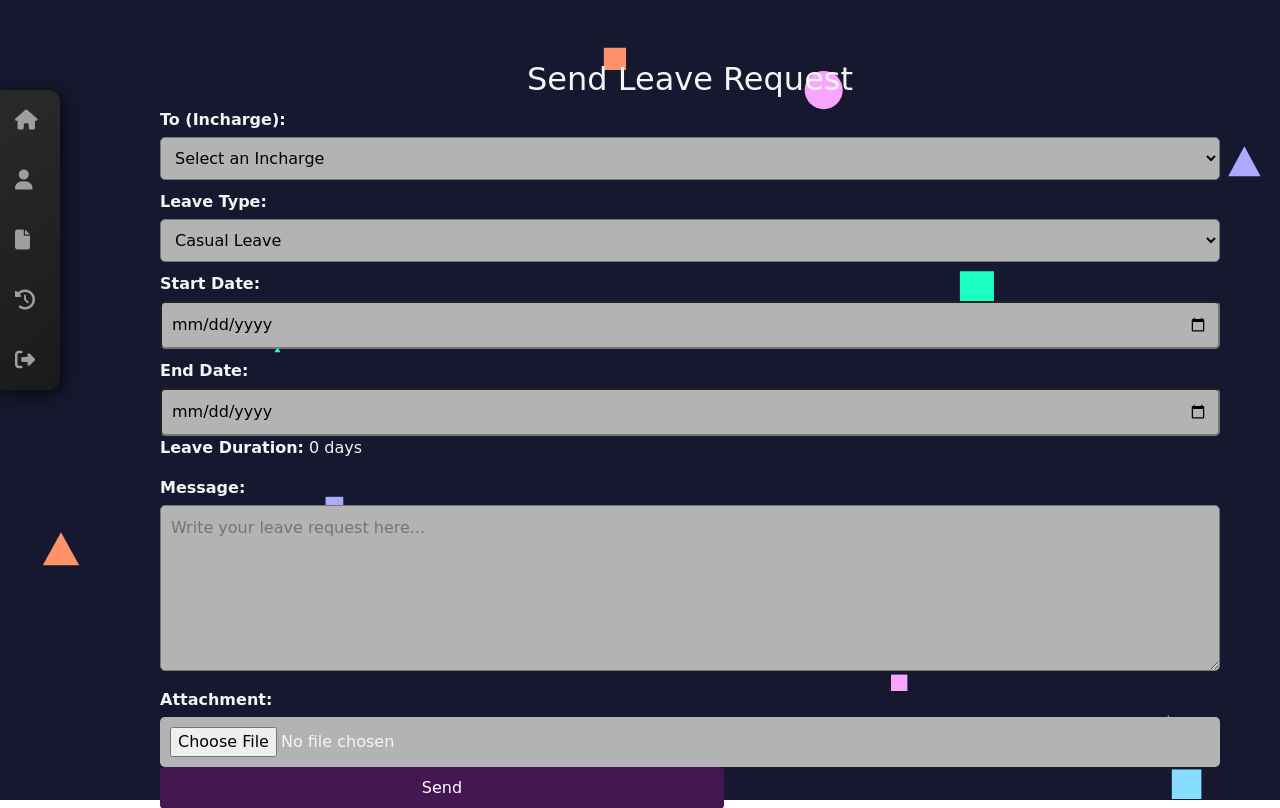
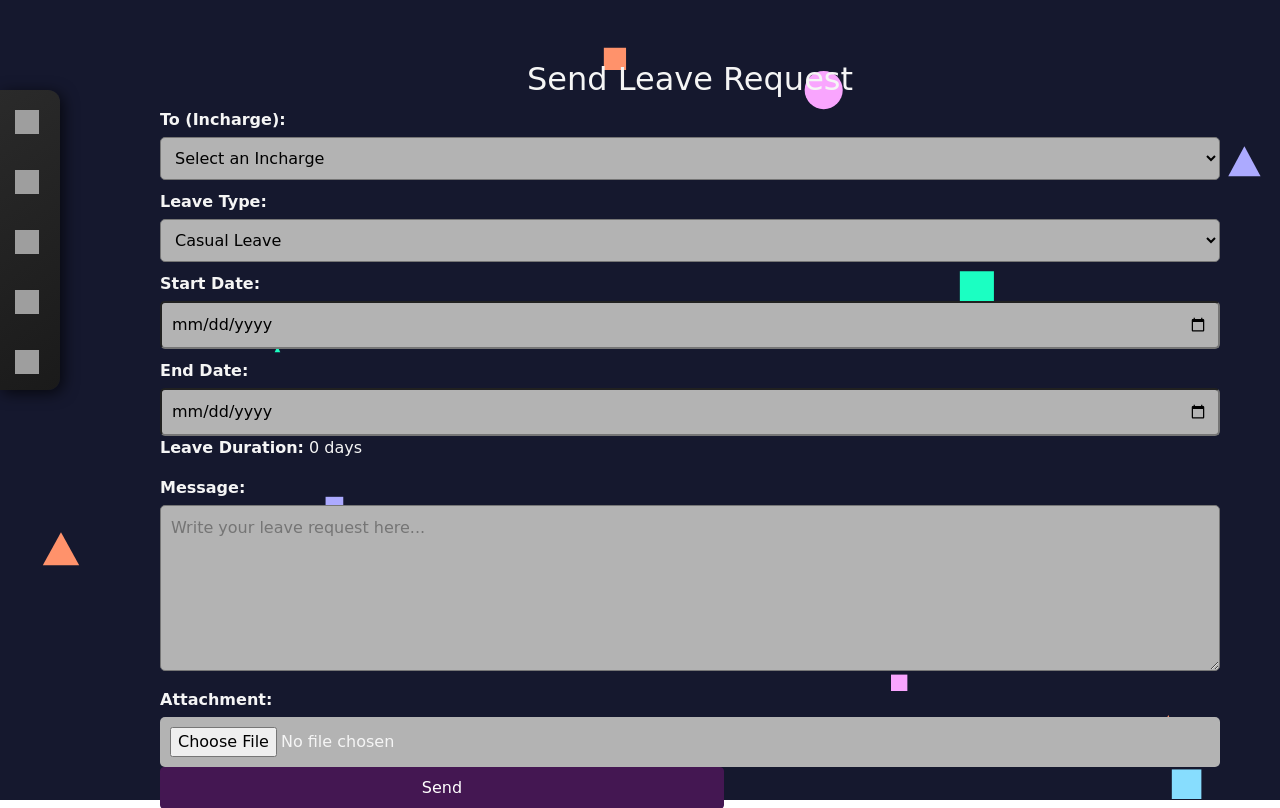
Before and after one commit to Hitman7084/Leave_management_system, a Django app: page /student_form/ in a window 1280 px wide. Shown: the top 808 px of the page. Run offline with Django 5.2, Linux system fonts and the light colour scheme; grey boxes are pictures that could not be loaded.

Commit message:
Update student_form.html

```diff
--- a/Leave_mgt_sys/templates/student_form.html
+++ b/Leave_mgt_sys/templates/student_form.html
@@ -5,25 +5,35 @@
 {% block sidebar %}
 <div class="sidenav">
     <a href="{% url 'dashboard_student' %}">
-        <span class="icon"><i class="fas fa-home"></i></span>
+        <span class="icon">
+            <img src="{% static 'svg/house-solid.svg' %}" style="width: 1.2em; height: 1.2em;">
+        </span>
         <span class="text">Home</span>
     </a>
     <a href="{% url 'student_profile' %}">
-        <span class="icon"><i class="fa-solid fa-user"></i></span>
+        <span class="icon">
+            <img src="{% static 'svg/user-solid.svg' %}" style="width: 1.2em; height: 1.2em;">
+        </span>
         <span class="text">Profile</span>
     </a>
     <a href="{% url 'student_form' %}">
-        <span class="icon"><i class="fa-solid fa-file"></i></span>
+        <span class="icon">
+            <img src="{% static 'svg/file-solid.svg' %}" style="width: 1.2em; height: 1.2em;">
+        </span>
         <span class="text">Form</span>
     </a>
     <a href="{% url 'student_history' %}">
-        <span class="icon"><i class="fa-solid fa-clock-rotate-left"></i></span>
+        <span class="icon">
+            <img src="{% static 'svg/clock-rotate-left-solid.svg' %}" style="width: 1.2em; height: 1.2em;">
+        </span>
         <span class="text">History</span>
     </a>
     <form method="post" action="{% url 'logout' %}">
         {% csrf_token %}
         <button class="logout-btn">
-            <span class="icon"><i class="fa-solid fa-right-from-bracket"></i></span>
+            <span class="icon">
+                <img src="{% static 'svg/right-from-bracket-solid.svg' %}" style="width: 1.2em; height: 1.2em;">
+            </span>
             <span class="text">Logout</span>
         </button>
     </form>
```
